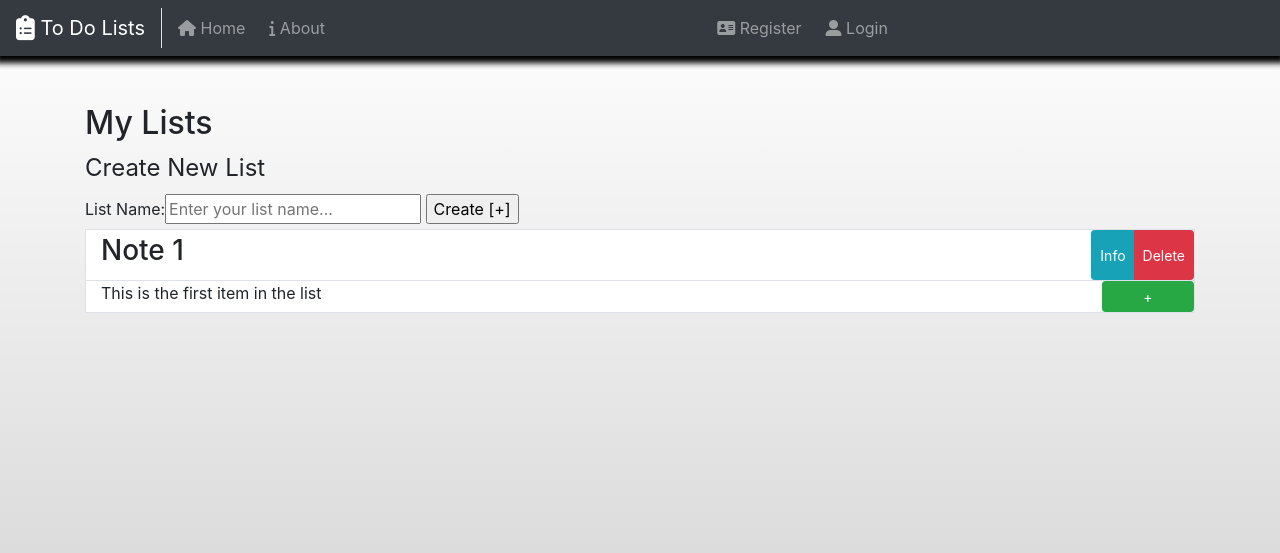
After one commit to JoshHill9/ad-assignment, a Flask app: page /todos in a window 1280 px wide. The commit adds this page. Shown: the top 553 px of the page. Run offline with Flask 2, Linux system fonts and the light colour scheme; some libraries are stand-ins or nearby versions.

Commit message:
User Session Implemented
Custom User Login working
Session logout after 45 minutes
Session variables available
Started To Do List creation

```diff
--- a/main.py
+++ b/main.py
@@ -8,21 +8,36 @@ from forms import RegistrationForm, LoginForm
 from pybcrypt import bcrypt
 
 import User
+from datetime import datetime, timedelta
 
 app = Flask(__name__)
 app.config["SECRET_KEY"] = "TestKey"
 
 args = {}
 
-def displayPage(pageName = "home"):
+def displayPage(pageName = "home", loginRequired = True):
     args["active"] = pageName
-    args["user"] = User.getCurrentUser()
+    if args.get("session_end_time"):
+        # Logs out User every 45 minutes from the login time
+        if datetime.now() > args["session_end_time"]:
+            args["user"] = None
+            args["session_start_time"] = None
+            args["session_end_time"] = None
+            args["session_vars"] = None
+            flash("Your current user sessions has expired, please log in again to confirm your identity.", 'warning')
+            return redirect(url_for('login'))
+
+    if loginRequired:
+        if args.get("user"):
+            return render_template("views/" + pageName + ".html", args=args)
+        flash("You must be logged in to view this page!", 'warning')
+        return redirect(url_for('login'))
 
     return render_template("views/" + pageName + ".html", args=args)
 
 @app.route("/")
 def home():
-    return displayPage("home")
+    return displayPage("home", False)
 
 @app.route("/about")
 def about():
@@ -48,11 +63,15 @@ def login():
             loginUser = loginUser["user"]
             checkPw = bcrypt.hashpw(args["loginForm"].password.data, loginUser.password)
             if checkPw == loginUser.password:
+                args["user"] = loginUser.username
+                args["session_start_time"] = datetime.now()
+                args["session_end_time"] = args["session_start_time"] + timedelta(minutes=45)
                 flash("Successfully logged in as " + username + "!", 'success')
+                return redirect(url_for('account'))
             else:
                 flash("Sorry, the login information provided was not correct", 'danger')
 
-    return displayPage("login")
+    return displayPage("login", False)
 
 
 @app.route("/register", methods=["GET", "POST"])
@@ -80,7 +99,26 @@ def register():
                 flash("Your account [" + name + "] has been created!", 'success')
             except ValueError:
                 pass
-    return displayPage("register")
+    return displayPage("register", False)
+
+@app.route("/account")
+def account():
+    args["title"] = "My Account"
+    return displayPage('account')
+
+@app.route('/logout')
+def logout():
+    args["user"] = None
+    args["session_start_time"] = None
+    args["session_end_time"] = None
+    args["session_vars"] = None
+    flash("You have been logged out!", 'info')
+    return redirect(url_for('login'))
+
+@app.route('/todos')
+def todos():
+    args["title"] = "My To DOs"
+    return displayPage('todos', False)
 
 if __name__ == "__main__":
     app.run(debug=True)
--- a/templates/layout.html
+++ b/templates/layout.html
@@ -14,7 +14,7 @@
         <script src="https://stackpath.bootstrapcdn.com/bootstrap/4.4.1/js/bootstrap.min.js" integrity="sha384-wfSDF2E50Y2D1uUdj0O3uMBJnjuUD4Ih7YwaYd1iqfktj0Uod8GCExl3Og8ifwB6" crossorigin="anonymous"></script>
 
         <!--- Font Awesome Library -->
-        <script src="https://kit.fontawesome.com/2a0216e05b.js" crossorigin="anonymous" SameSite="Secure"></script>
+        <script src="https://kit.fontawesome.com/2a0216e05b.js" crossorigin="anonymous" SameSite="None"></script>
 
         <!-- Custom CSS on Bootstrap Classes -->
         <link rel="stylesheet" href="static/bootstrap.custom.css">
@@ -30,30 +30,43 @@
     <body>
 
         <nav class="navbar navbar-expand-lg navbar-dark bg-dark navbar-fixed-top navbar-inverse">
-          <div class="navbar-header">
-            <img src="static/td_logo.png" width="35" height="35" class="d-inline-block align-top" alt="TD Logo">
-            <a class="navbar-brand" href="/">Wessex To-Dos</a>
+          <div class="navbar-header border-right">
+            <a class="navbar-brand" href="{{ url_for('home') }}"><i class="fas fa-clipboard-list fa-lg"></i> To Do Lists</a>
           </div>
 
           <div class="collapse navbar-collapse" id="navbarLinks">
               <ul class="navbar-nav">
                   <li class="nav-item {% if args.get('active') == 'home' %}active{% endif %}">
-                      <a class="nav-link" href="/">Home</a>
+                      <a class="nav-link pl-3" href="{{ url_for('home') }}"><i class="fas fa-home"></i> Home</a>
                   </li>
                   <li class="nav-item {% if args.get('active') == 'about' %}active{% endif %}">
-                      <a class="nav-link" href="/about">About</a>
+                      <a class="nav-link pl-3" href="{{ url_for('about') }}"><i class="fas fa-info"></i> About</a>
                   </li>
+                  {% if args.get("user") %}
+                    <li class="nav-item {% if args.get('active' == 'todos') %}active{% endif %}">
+                      <a class="nav-link pl-3" href="{{ url_for('todos') }}">My To-DOs</a>
+                    </li>
+                  {% endif %}
               </ul>
           </div>
 
           <div class="navbar-collapse collapse" id="navbarLinks">
             <ul class="nav navbar-nav navbar-right">
+              {% if args.get("user") %}
+                <li class="nav-item {% if args.get('active') == 'account' %}active{% endif %}">
+                  <a href="{{ url_for('account') }}" class="nav-link pl-3"><i class="fas fa-store-alt"></i> My Account [ {{ args["user"] }} ]</a>
+                </li>
+                <li class="nav-item">
+                  <a href="{{ url_for('logout') }}" class="nav-link pl-3"><i class="fas fa-sign-out-alt"></i> Log Out</a>
+                </li>
+              {% else %}
                 <li class="nav-item {% if args.get('active') == 'register' %}active{% endif %}">
-                <a href="/register" class="nav-link"><i class="far fa-address-book icon-2x"></i> Register</a>
+                  <a href="{{ url_for('register') }}" class="nav-link pl-3"><i class="fas fa-address-card"></i> Register</a>
                 </li>
                 <li class="nav-item {% if args.get('active') == 'login' %}active{% endif %}">
-                <a href="/login" class="nav-link"><i class="fas fa-male"></i> Login</a>
+                  <a href="{{ url_for('login') }}" class="nav-link pl-3"><i class="fas fa-user-alt"></i> Login</a>
                 </li>
+              {% endif %}
             </ul>
           </div>
 
@@ -62,16 +75,17 @@
           </button>
         </nav>
 
-        <div class="mt-4">
         {% with messages = get_flashed_messages(with_categories=true) %}
           {% if messages %}
             {% for category, message in messages %}
-                <div class="alert alert-{{ category }} text-center container">
+              <div class="alert alert-{{ category }} alert-dismissible fade show container text-center mt-3" role="alert">
                 {{ message }}
+                <button type="button" class="close" data-dismiss="alert" aria-label="Close"><span aria-hidden="true">&times;</span></button>
               </div>
             {% endfor %}
           {% endif %}
         {% endwith %}
+        <div class="mt-5">
           {% block content %}{% endblock content %}
         </div>
 
--- a/templates/views/about.html
+++ b/templates/views/about.html
@@ -1,7 +1,7 @@
 {% extends "layout.html" %}
 
 {% block content %}
-    <div class="container">
+    <div class="container mt-5">
         <h1>About</h1>
         <p>Welcome to this website! As a User of To-Dos you are able to create and save your very own personalised To-Do Lists with the ability to set reminders, share lists with colleagues and even add to lists from a slack channel.</p>
     </div>
--- a/templates/views/account.html
+++ b/templates/views/account.html
@@ -1,7 +1,7 @@
 {% extends "layout.html" %}
 
 {% block content %}
-  <div class="container">
-    <h1>Welcome to your account!</h1>
+  <div class="container mt-5">
+    <h3>Hi {{ args["user"] }}! Welcome to your account page.</h3>
   </div>
 {% endblock content %}
--- a/templates/views/home.html
+++ b/templates/views/home.html
@@ -1,7 +1,7 @@
 {% extends "layout.html" %}
 
 {% block content %}
-    <div class="container">
+    <div class="container mt-5">
         <h1>Welcome to the HomePage!</h1>
     </div>
 {% endblock content %}
--- a/templates/views/register.html
+++ b/templates/views/register.html
@@ -57,7 +57,7 @@
           {{ args["registerForm"].confirmPassword(class="form-control", placeholder="Confirm your password...") }}
         {% endif %}
       </div>
-      {{ args["registerForm"].submit(class="btn btn-info") }}
+      {{ args["registerForm"].submit(class="btn btn-dark") }}
     </form>
     <span class="text-muted">
       Already have an account?
--- /dev/null
+++ b/templates/views/todos.html
@@ -0,0 +1,28 @@
+{% extends "layout.html" %}
+
+{% block content %}
+  <div class="container mt-5">
+    <h2>My Lists</h2>
+    <form action="/todos" method="POST">
+      <legend>Create New List</legend>
+      <label for="listName">List Name: </label><input type="text" name="listName" placeholder="Enter your list name..." />
+      <input type="submit" value="Create [+]" />
+    </form>
+
+    <div class="container border bg-white">
+
+      <div class="row border-bottom">
+        <h3 class="pt-1 pb-1 col">Note 1</h3>
+        <div class="btn-group">
+          <button type="button" class="btn btn-sm btn-info col">Info</button>
+          <button type="button" class="btn btn-sm btn-danger col">Delete</button>
+        </div>
+      </div>
+      <div class="row">
+        <span class="col-sm-11">This is the first item in the list</span>
+        <button type="button" class="btn btn-sm btn-success col">+</button>
+      </div>
+
+    </div>
+  </div>
+{% endblock content %}
```
Also changed, not shown: templates/views/login.html (+3 -11 lines), 1 other file. Lines whose indentation alone changed are shown as unchanged.
